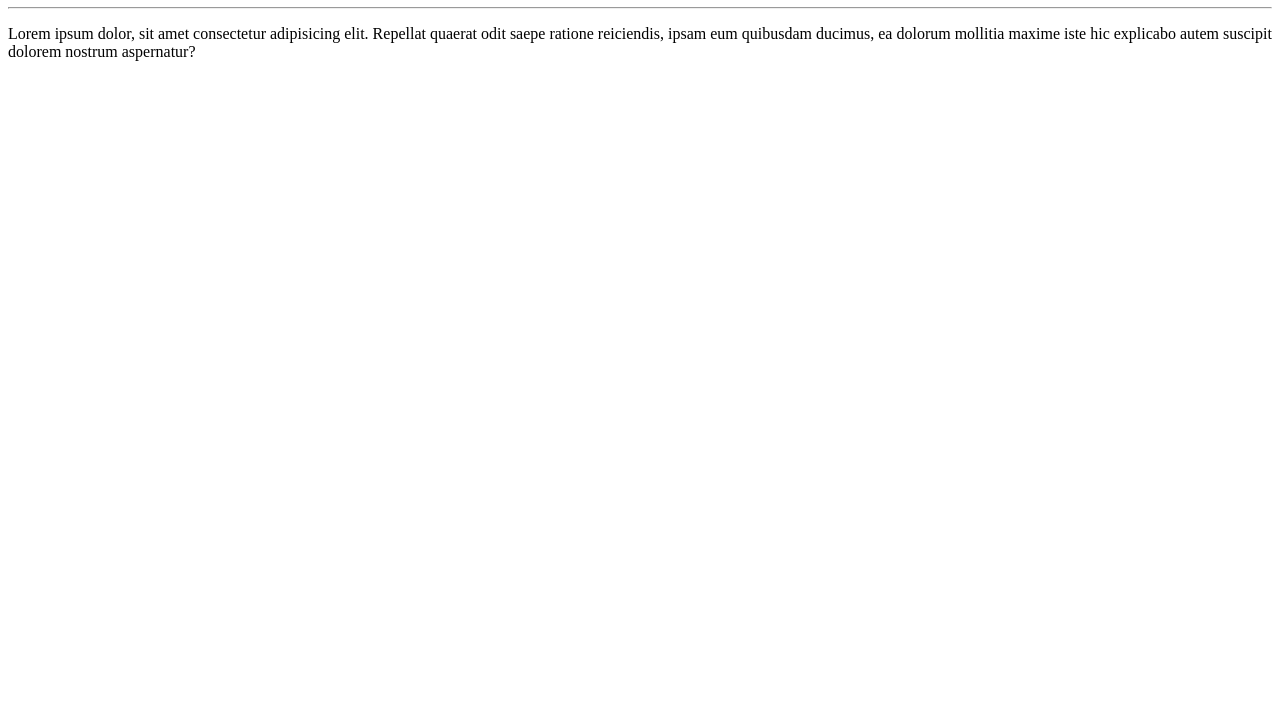
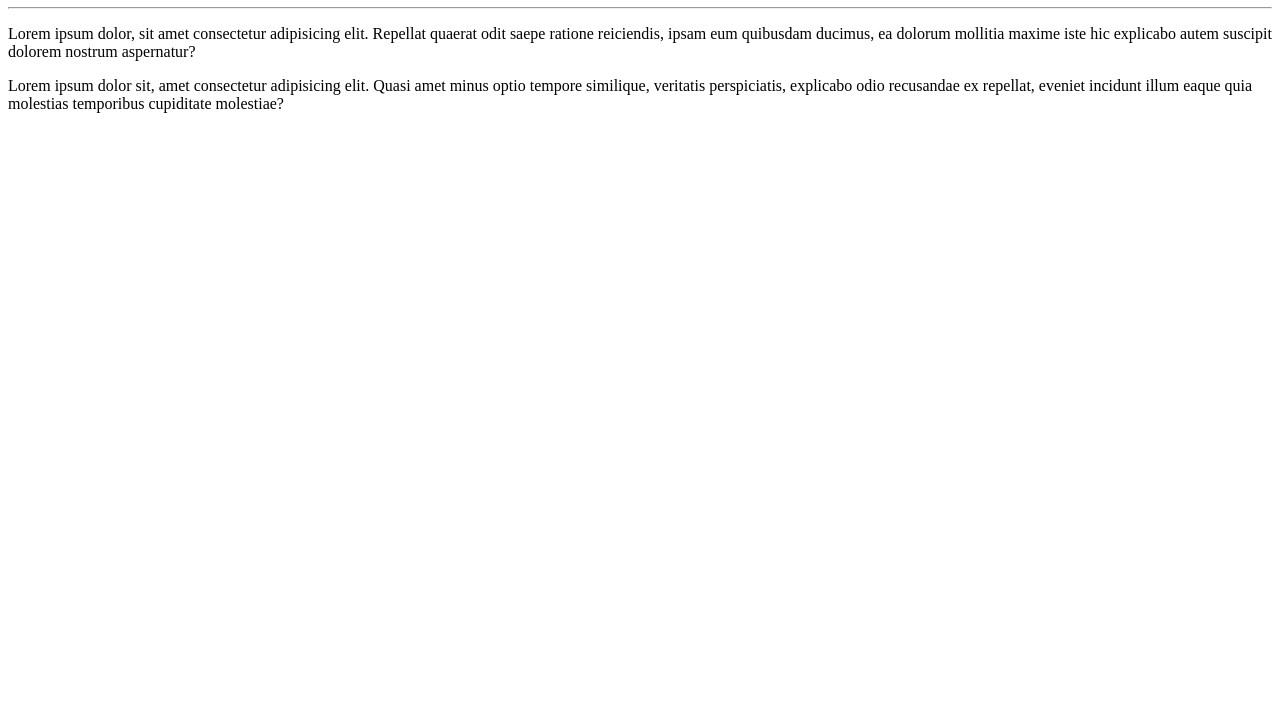
Before and after one commit to gabrielgrem0ry/Ola-Mundo, a plain HTML site: page Site-Exemplo/index.html in a window 1280 px wide. Shown: the part 73-800 px from the top of the page. Drawn offline with Linux system fonts and the light colour scheme.

Commit message:
adicionei um parágrafo

```diff
--- a/Site-Exemplo/index.html
+++ b/Site-Exemplo/index.html
@@ -8,5 +8,6 @@
 <body>
   <h1>Olá, Mundo</h1> <hr>
   <p>Lorem ipsum dolor, sit amet consectetur adipisicing elit. Repellat quaerat odit saepe ratione reiciendis, ipsam eum quibusdam ducimus, ea dolorum mollitia maxime iste hic explicabo autem suscipit dolorem nostrum aspernatur?  </p>
+  <p>Lorem ipsum dolor sit, amet consectetur adipisicing elit. Quasi amet minus optio tempore similique, veritatis perspiciatis, explicabo odio recusandae ex repellat, eveniet incidunt illum eaque quia molestias temporibus cupiditate molestiae?</p>
 </body>
 </html>
```
